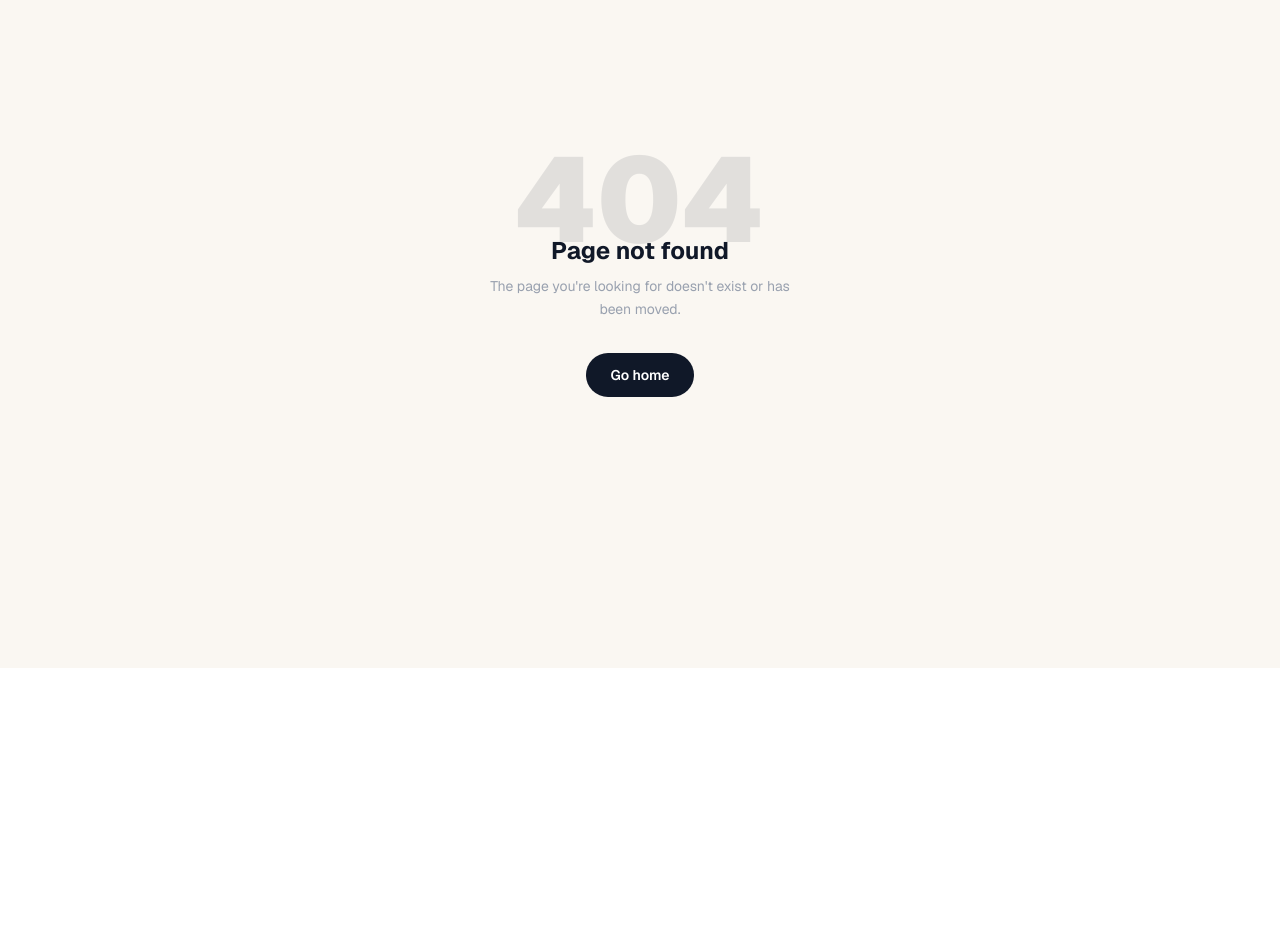
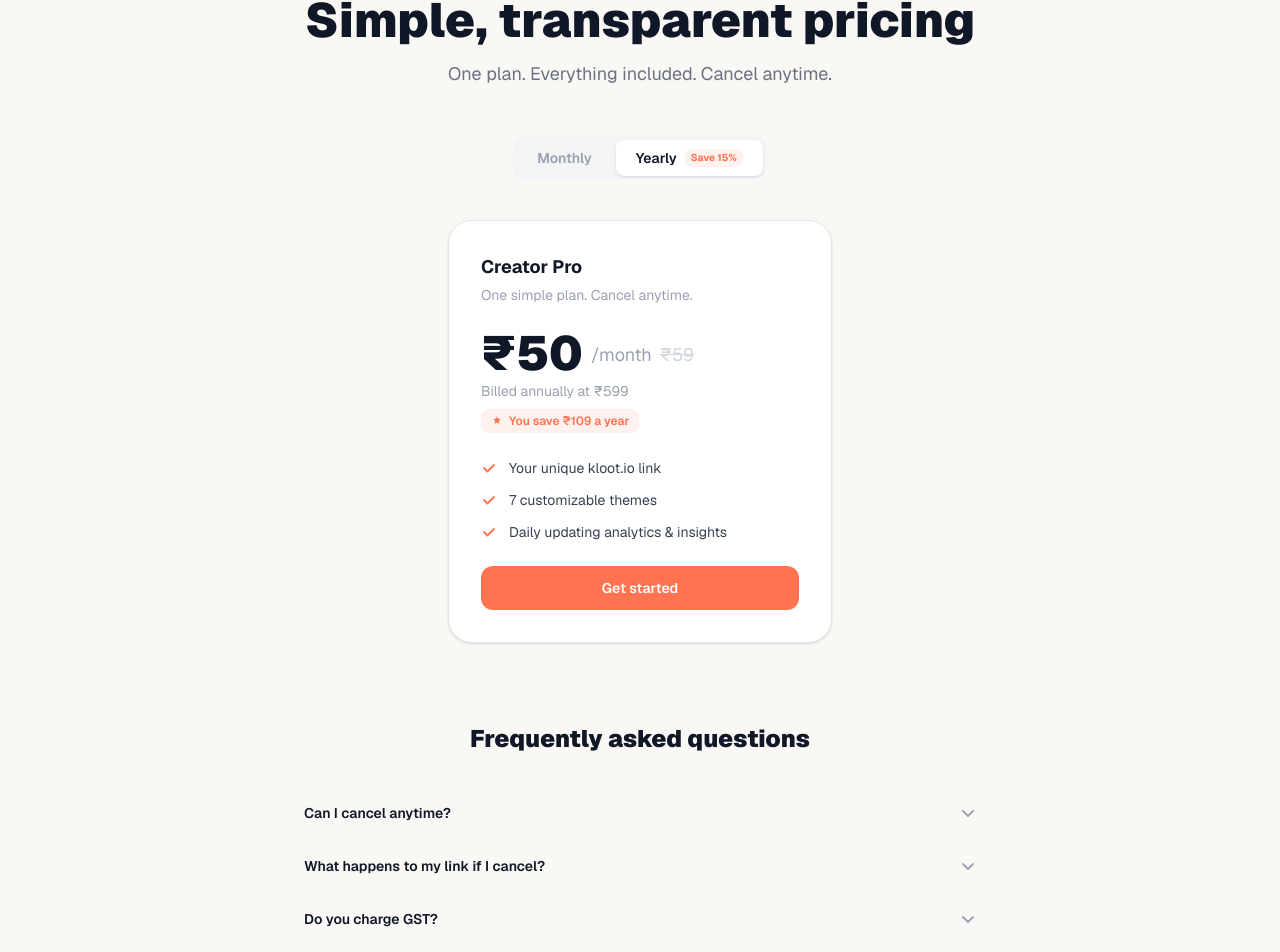
Before and after one commit to alishazaveri/media-kit, a Next.js app: page /o/pricing in a window 1280 px wide. Before the commit this address had no page. Shown: the part 132-1084 px from the top of the page. Before the commit the page ends 800 px from the top, so only its background shows below. Built offline with nearby package versions, Linux system fonts and the light colour scheme.

Commit message:
feat: add Pricing page with billing options and FAQs, update Footer and Nav components for navigation

```diff
--- /dev/null
+++ b/app/o/pricing/page.tsx
@@ -0,0 +1,158 @@
+"use client";
+
+import { useState } from "react";
+import Nav from "@/components/website/Nav";
+import Footer from "@/components/website/Footer";
+import { PLANS, type BillingFrequency } from "@/lib/plans";
+
+const FAQS = [
+  {
+    q: "Can I cancel anytime?",
+    a: "Yes. Cancel from your dashboard at any time. You keep access until the end of your billing period — no questions asked.",
+  },
+  {
+    q: "What happens to my link if I cancel?",
+    a: "Your kloot.io link stays live until your billing period ends. After that it goes inactive — but all your data is preserved, so reactivating is instant.",
+  },
+  {
+    q: "Do you charge GST?",
+    a: "Yes, 18% GST is included in the price shown. A proper GST invoice is generated for every payment.",
+  },
+  {
+    q: "Can I switch between monthly and yearly?",
+    a: "Yes. You can switch billing frequency anytime from the Plans & Billing page. The change takes effect at the start of your next billing cycle.",
+  },
+];
+
+export default function PricingPage() {
+  const [billing, setBilling] = useState<BillingFrequency>("yearly");
+  const [openFaq, setOpenFaq] = useState<number | null>(null);
+
+  return (
+    <div className="min-h-screen bg-[#FAF8F5]">
+      <Nav />
+
+      <main className="pt-32 pb-20 px-4">
+        {/* Header */}
+        <div className="max-w-2xl mx-auto text-center mb-12">
+          <h1 className="text-4xl sm:text-5xl font-black text-gray-900 mb-4">
+            Simple, transparent pricing
+          </h1>
+          <p className="text-gray-500 text-lg">
+            One plan. Everything included. Cancel anytime.
+          </p>
+        </div>
+
+        {/* Billing toggle */}
+        <div className="flex justify-center mb-10">
+          <div className="flex items-center bg-gray-100 rounded-xl p-1 gap-1">
+            <button
+              onClick={() => setBilling("monthly")}
+              className={`cursor-pointer px-5 py-2 text-sm font-semibold rounded-lg transition-all ${billing === "monthly" ? "bg-white text-gray-900 shadow-sm" : "text-gray-400"}`}
+            >
+              Monthly
+            </button>
+            <button
+              onClick={() => setBilling("yearly")}
+              className={`cursor-pointer flex items-center gap-2 px-5 py-2 text-sm font-semibold rounded-lg transition-all ${billing === "yearly" ? "bg-white text-gray-900 shadow-sm" : "text-gray-400"}`}
+            >
+              Yearly
+              <span className={`text-[10px] font-bold px-1.5 py-0.5 rounded-md ${billing === "yearly" ? "bg-primary/10 text-primary" : "bg-gray-200 text-gray-400"}`}>
+                Save 15%
+              </span>
+            </button>
+          </div>
+        </div>
+
+        {/* Plan cards */}
+        <div className="max-w-sm mx-auto flex flex-col gap-4">
+          {PLANS.map((plan) => {
+            const pricing = plan.pricing[billing];
+            return (
+              <div
+                key={plan.key}
+                className="bg-white rounded-3xl border border-gray-200 p-8 flex flex-col gap-6 shadow-sm"
+              >
+                <div>
+                  <h2 className="text-lg font-bold text-gray-900 mb-1">{plan.name}</h2>
+                  <p className="text-sm text-gray-400">{plan.description}</p>
+                </div>
+
+                <div>
+                  <div className="flex items-end gap-2 mb-1">
+                    <span className="text-5xl font-black text-gray-900">
+                      ₹{pricing.effectiveMonthlyPrice}
+                    </span>
+                    <span className="text-lg text-gray-400 mb-2">/month</span>
+                    {billing === "yearly" && pricing.originalMonthlyPrice && (
+                      <span className="text-lg text-gray-300 line-through mb-2">
+                        ₹{pricing.originalMonthlyPrice}
+                      </span>
+                    )}
+                  </div>
+                  <p className="text-sm text-gray-400">{pricing.billingLabel}</p>
+                  {billing === "yearly" && pricing.savingsNote && (
+                    <div className="mt-2 inline-flex items-center gap-1.5 bg-primary/10 text-primary text-xs font-semibold px-2.5 py-1 rounded-lg">
+                      <svg width="12" height="12" viewBox="0 0 16 16" fill="none" className="shrink-0">
+                        <path d="M8 2l1.5 3 3.5.5-2.5 2.5.5 3.5L8 10l-3 1.5.5-3.5L3 5.5l3.5-.5L8 2z" fill="currentColor" />
+                      </svg>
+                      {pricing.savingsNote}
+                    </div>
+                  )}
+                </div>
+
+                <ul className="space-y-3">
+                  {plan.features.map((f) => (
+                    <li key={f} className="flex items-center gap-3 text-sm text-gray-700">
+                      <svg width="16" height="16" viewBox="0 0 16 16" fill="none" className="shrink-0">
+                        <path d="M3 8L6.5 11.5L13 5" stroke="#ff7350" strokeWidth="1.8" strokeLinecap="round" strokeLinejoin="round" />
+                      </svg>
+                      {f}
+                    </li>
+                  ))}
+                </ul>
+
+                <a
+                  href="/app/onboarding"
+                  className="block w-full bg-primary hover:bg-primary-hover text-white text-sm font-semibold text-center py-3 rounded-xl transition-colors"
+                >
+                  Get started
+                </a>
+              </div>
+            );
+          })}
+        </div>
+
+        {/* FAQs */}
+        <div className="max-w-2xl mx-auto mt-20">
+          <h2 className="text-2xl font-black text-gray-900 text-center mb-8">
+            Frequently asked questions
+          </h2>
+          <div className="flex flex-col divide-y divide-gray-100">
+            {FAQS.map((faq, i) => (
+              <div key={i} className="py-4">
+                <button
+                  onClick={() => setOpenFaq(openFaq === i ? null : i)}
+                  className="w-full flex items-center justify-between gap-4 text-left cursor-pointer"
+                >
+                  <span className="text-sm font-semibold text-gray-900">{faq.q}</span>
+                  <svg
+                    width="16" height="16" viewBox="0 0 16 16" fill="none"
+                    className={`shrink-0 text-gray-400 transition-transform duration-200 ${openFaq === i ? "rotate-180" : ""}`}
+                  >
+                    <path d="M3 6L8 11L13 6" stroke="currentColor" strokeWidth="1.8" strokeLinecap="round" strokeLinejoin="round" />
+                  </svg>
+                </button>
+                {openFaq === i && (
+                  <p className="mt-3 text-sm text-gray-500 leading-relaxed">{faq.a}</p>
+                )}
+              </div>
+            ))}
+          </div>
+        </div>
+      </main>
+
+      <Footer />
+    </div>
+  );
+}
--- a/components/website/Footer.tsx
+++ b/components/website/Footer.tsx
@@ -18,6 +18,9 @@
           <a href="/o/about" className="text-sm text-gray-400 hover:text-gray-600 transition-colors">
             About
           </a>
+          <a href="/o/pricing" className="text-sm text-gray-400 hover:text-gray-600 transition-colors">
+            Pricing
+          </a>
           <a href="/o/privacy" className="text-sm text-gray-400 hover:text-gray-600 transition-colors">
             Privacy
           </a>
--- a/components/website/Nav.tsx
+++ b/components/website/Nav.tsx
@@ -12,6 +12,7 @@
     { label: "Steps", href: "#steps" },
     { label: "Analytics", href: "#analytics" },
     { label: "Features", href: "#features" },
+    { label: "Pricing", href: "/o/pricing" },
   ];
 
   return (
--- a/lib/plans.ts
+++ b/lib/plans.ts
@@ -36,7 +36,7 @@
     features: [
       "Your unique kloot.io link",
       "7 customizable themes",
-      "Weekly updating analytics & insights",
+      "Daily updating analytics & insights",
     ],
     pricing: {
       monthly: {
```
